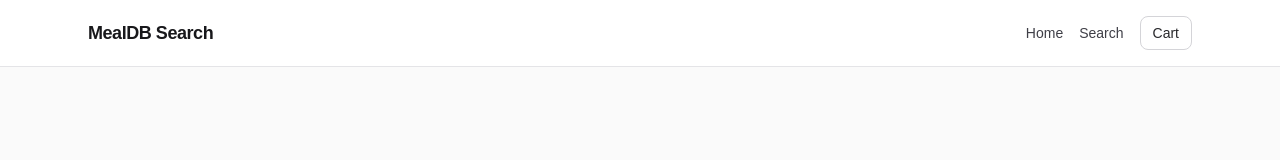
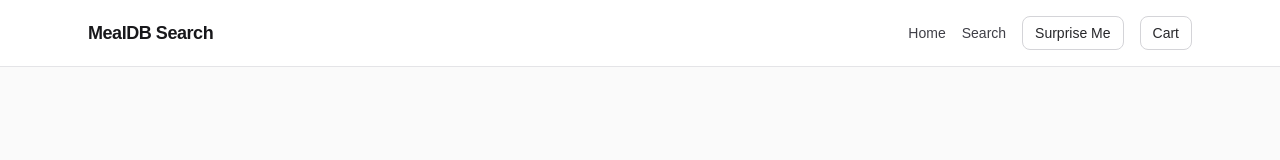
Before and after one commit to vectorquark/shopping_list, a Next.js app: page / in a window 1280 px wide. Shown: the top 160 px of the page. Built offline with nearby package versions, Linux system fonts and the light colour scheme.

Commit message:
add random recipe

```diff
--- a/app/components/shopping-cart-modal.tsx
+++ b/app/components/shopping-cart-modal.tsx
@@ -2,7 +2,7 @@
 
 import React, { useEffect, useState } from "react";
 import Accordion from "./accordion";
-import { listMealIngredients, type ShoppingListByMealId } from "../shared/shopping-list-storage";
+import { listMealIngredients, deleteMealEntry, type ShoppingListByMealId } from "../shared/shopping-list-storage";
 
 type ShoppingCartModalProps = {
   isOpen: boolean;
@@ -38,6 +38,11 @@ export default function ShoppingCartModal({
 
   const mealEntries = Object.entries(savedMeals);
 
+  const handleDelete = (mealId: string) => {
+    deleteMealEntry(mealId);
+    setSavedMeals(listMealIngredients());
+  };
+
   return (
     <div
       className="fixed inset-0 z-50 flex items-start justify-end bg-black/40 p-4"
@@ -69,7 +74,8 @@ export default function ShoppingCartModal({
         ) : (
           <ul className="flex flex-col gap-2 overflow-y-auto">
             {mealEntries.map(([mealId, { mealName, ingredients }]) => (
-              <li key={mealId}>
+              <li key={mealId} className="flex items-start gap-2">
+                <div className="flex-1">
                 <Accordion title={mealName}>
                   <ul className="space-y-1">
                     {ingredients.map(({ ingredient, measure }, index) => (
@@ -80,6 +86,15 @@ export default function ShoppingCartModal({
                     ))}
                   </ul>
                 </Accordion>
+                </div>
+                <button
+                  type="button"
+                  onClick={() => handleDelete(mealId)}
+                  className="mt-1 shrink-0 rounded-md border border-red-200 px-2 py-1 text-xs font-medium text-red-600 hover:bg-red-50 transition"
+                  aria-label={`Remove ${mealName}`}
+                >
+                  Remove
+                </button>
               </li>
             ))}
           </ul>
--- a/app/components/site-header.tsx
+++ b/app/components/site-header.tsx
@@ -3,10 +3,33 @@
 import React, { useState } from "react";
 import Link from "next/link";
 import CartButton from "./cart-button";
+import MealDetail from "./meal-detail";
 import ShoppingCartModal from "./shopping-cart-modal";
+import type { Meal, MealDbResponse } from "../types/mealdb";
 
 export default function SiteHeader() {
   const [isCartOpen, setIsCartOpen] = useState(false);
+  const [isLoadingRandomMeal, setIsLoadingRandomMeal] = useState(false);
+  const [randomMeal, setRandomMeal] = useState<Meal | null>(null);
+
+  const handleOpenRandomMeal = async () => {
+    setIsLoadingRandomMeal(true);
+
+    try {
+      const response = await fetch("https://www.themealdb.com/api/json/v1/1/random.php", {
+        cache: "no-store",
+      });
+
+      if (!response.ok) {
+        return;
+      }
+
+      const data: MealDbResponse = await response.json();
+      setRandomMeal(data.meals?.[0] ?? null);
+    } finally {
+      setIsLoadingRandomMeal(false);
+    }
+  };
 
   return (
     <>
@@ -22,12 +45,21 @@ export default function SiteHeader() {
             <Link href="/search" className="transition hover:text-zinc-900">
               Search
             </Link>
+            <button
+              type="button"
+              onClick={handleOpenRandomMeal}
+              disabled={isLoadingRandomMeal}
+              className="rounded-lg border border-zinc-300 bg-white px-3 py-1.5 text-sm font-medium text-zinc-800 transition hover:bg-zinc-100 disabled:cursor-wait disabled:opacity-60"
+            >
+              {isLoadingRandomMeal ? "Loading..." : "Surprise Me"}
+            </button>
             <CartButton onClick={() => setIsCartOpen(true)} />
           </div>
         </nav>
       </header>
 
       <ShoppingCartModal isOpen={isCartOpen} onClose={() => setIsCartOpen(false)} />
+      <MealDetail meal={randomMeal} onClose={() => setRandomMeal(null)} />
     </>
   );
 }
```
